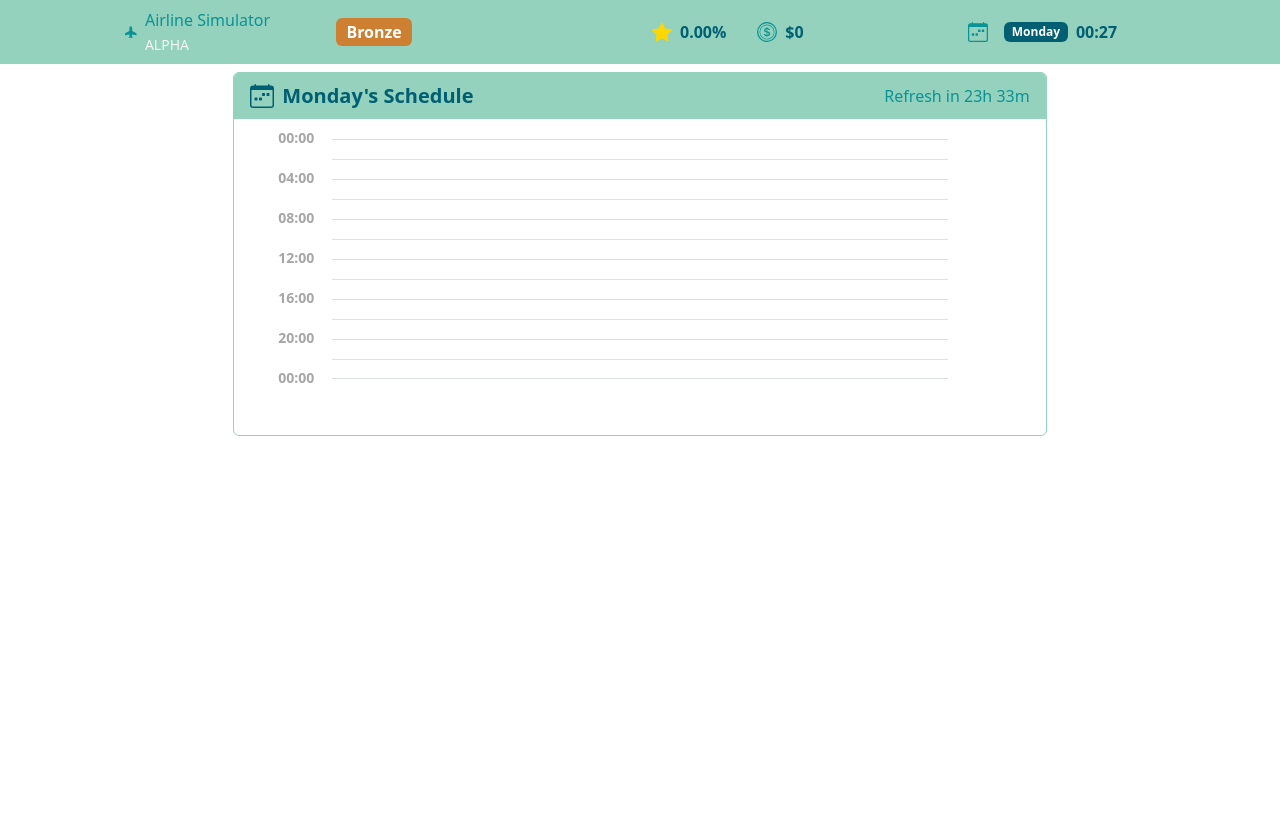
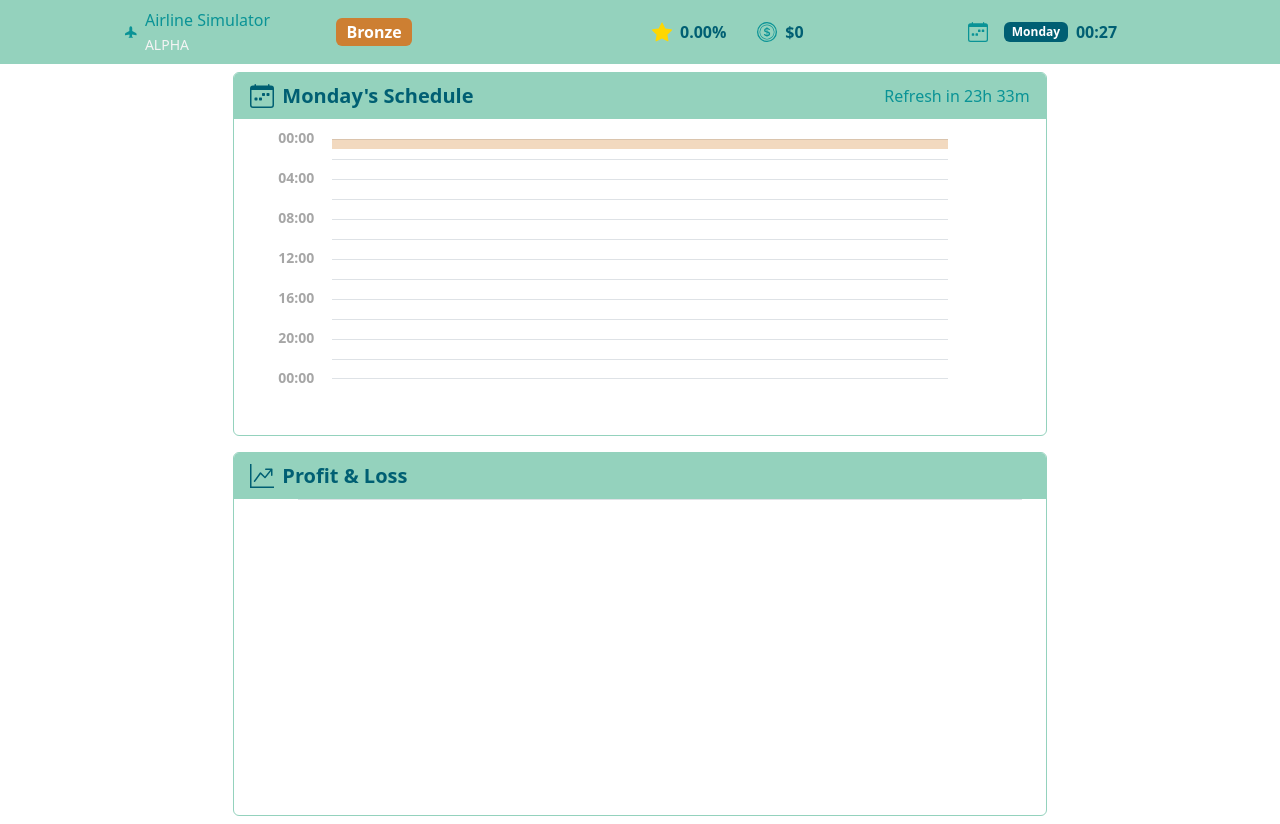
Before and after one commit to arkadiuszkrzysztof/airlinemanager, a React (Create React App) app in the folder webapp/: page /dashboard in a window 1280 px wide. Before the commit the page ends 800 px from the top, so only its background shows below. Built offline with nearby package versions, Linux system fonts and the light colour scheme.

Commit message:
Added Profit&Loss widget with simple chart generation

```diff
--- a/webapp/src/components/widgets/FlightsPreview.tsx
+++ b/webapp/src/components/widgets/FlightsPreview.tsx
@@ -72,6 +72,7 @@ const FlightsPreview: React.FC<Props> = ({ Controllers, fullWidth = false }): Re
               {getSchedulesForToday().map((bucket, index) =>
                 <Col key={`bucket-${index}`} style={{ position: 'relative' }}>
                   <TimetableGrid />
+                  <div className='position-absolute bg-warning opacity-25' style={{ top: `${Controllers.Clock.playtime % Timeframes.DAY / 6 + 15}px`, width: '100%', height: '10px', margin: '0 -12px' }}></div>
                   {bucket.map((schedule) =>
                       <OverlayTrigger
                         placement="bottom"
--- /dev/null
+++ b/webapp/src/components/widgets/PNLPreview.tsx
@@ -0,0 +1,159 @@
+import React, { type ReactElement } from 'react'
+import { Card, Col, OverlayTrigger, Row, Tooltip } from 'react-bootstrap'
+
+import { type Controllers } from '../../controllers/GameController'
+import { GraphUpArrow } from 'react-bootstrap-icons'
+import { type PNLRecord } from '../../controllers/AirlineController'
+import { Timeframes } from '../../controllers/helpers/Clock'
+import type { CostsBreakdown, RevenuesBreakdown } from '../../controllers/ContractsController'
+import RevenueBreakdownTooltip from '../tooltips/RevenueBreakdownTooltip'
+import CostBreakdownTooltip from '../tooltips/CostBreakdownTooltip'
+
+interface Props {
+  Controllers: Controllers
+  fullWidth?: boolean
+}
+
+interface PNLChartData {
+  data: Array<{
+    month: string
+    costs: CostsBreakdown
+    revenue: RevenuesBreakdown
+  }>
+  maxTotal: number
+  scale: {
+    step: number
+    numberOfSteps: number
+    max: number
+  }
+}
+
+const preparePNLData = (Controllers: Controllers): PNLChartData => {
+  const result: PNLChartData = {
+    data: [],
+    maxTotal: 0,
+    scale: {
+      step: 0,
+      numberOfSteps: 0,
+      max: 0
+    }
+  }
+
+  Object.entries(Controllers.Airline.PNL)
+    .sort(([a]: [string, PNLRecord], [b]: [string, PNLRecord]) => parseInt(a) - parseInt(b))
+    .slice(-6)
+    .forEach(([monthPlaytime, record]: [string, PNLRecord]) => {
+      const totalcosts = record.costs.cancellationFee + record.costs.fuel + record.costs.maintenance + record.costs.downpayment + record.costs.landing + record.costs.leasing + record.costs.passenger + record.costs.purchasing
+      const totalRevenue = record.revenue.business + record.revenue.economy + record.revenue.first + record.revenue.selling
+
+      result.data.push({
+        month: (Controllers.Clock.playtime - parseInt(monthPlaytime) < Timeframes.MONTH ? 'Current Month' : `Last -${Math.floor((Controllers.Clock.playtime - parseInt(monthPlaytime)) / Timeframes.MONTH)}`),
+        costs: {
+          ...record.costs,
+          total: totalcosts
+        },
+        revenue: {
+          ...record.revenue,
+          total: totalRevenue
+        }
+      })
+      result.maxTotal = Math.floor(Math.max(result.maxTotal, totalcosts, totalRevenue))
+    })
+
+  result.scale.step = Math.pow(10, result.maxTotal.toString().length - 1)
+  result.scale.numberOfSteps = Math.ceil(result.maxTotal / result.scale.step)
+  result.scale.max = result.scale.step * result.scale.numberOfSteps
+
+  return result
+}
+
+const formatScale = (value: number, showDecimal: boolean = false): string => {
+  if (value >= 1000000 && Math.floor(value / 1000000) < 10 && showDecimal) {
+    return `${(Math.floor(value / 100000) / 10).toFixed(1)}M`
+  } else if (value >= 1000000) {
+    return `${Math.floor(value / 1000000)}M`
+  } else if (value >= 1000 && Math.floor(value / 1000) < 10 && showDecimal) {
+    return `${(Math.floor(value / 100) / 10).toFixed(1)}K`
+  } else if (value >= 1000) {
+    return `${Math.floor(value / 1000)}K`
+  } else {
+    return `${Math.floor(value)}`
+  }
+}
+
+const getScale = (pnlData: PNLChartData): ReactElement[] => {
+  const content: ReactElement[] = []
+
+  for (let i = 0; i <= pnlData.scale.numberOfSteps; i++) {
+    content.push(
+      <div key={`scale-${i}`} className='position-absolute start-0 border-top' style={{ bottom: `${(i * pnlData.scale.step) / pnlData.scale.max * 250 + 24}px` }}>
+        {i > 0 && <span className='position-absolute small text-grey-dark fw-bold' style={{ marginLeft: '-50px', marginTop: '-12px' }}>{`$${formatScale(i * pnlData.scale.step)}`}</span>}
+      </div>
+    )
+  }
+
+  return content
+}
+
+const FlightsPreview: React.FC<Props> = ({ Controllers, fullWidth = false }): ReactElement => {
+  const [pnlData] = React.useState<PNLChartData>(preparePNLData(Controllers))
+
+  return (
+    <Col xs={12} md={11} lg={9} xl={8} xxl={fullWidth ? 10 : 5} xxxl={fullWidth ? 10 : 5}>
+      <Card className='p-0 m-2 border-secondary' >
+        <Card.Header className='position-sticky bg-secondary border-0 d-flex align-items-center justify-content-between'>
+          <div className='d-flex align-items-center'>
+            <GraphUpArrow size={24} className='text-dark me-2' />
+            <span className='text-dark fw-bold fs-5'>Profit & Loss</span>
+          </div>
+        </Card.Header>
+        <Card.Body className='d-flex flex-column mh-400 overflow-auto pt-0 pb-2'>
+          <Row className='mx-2 mb-2 position-relative ms-5' style={{ height: '300px' }}>
+            {getScale(pnlData)}
+            {pnlData.data.map((record) => (
+              <Col key={`${record.month}-graphs`} style={{ zIndex: 2 }}>
+                <Row className='align-items-end gx-2' style={{ height: 'calc(100% - 24px)' }}>
+                  <OverlayTrigger placement="bottom" overlay={<Tooltip className='tooltip-medium' style={{ position: 'fixed' }}><CostBreakdownTooltip costs={record.costs} showTotal /></Tooltip>}>
+                    <Col key={`${record.month}-costs`} className='d-flex flex-wrap align-items-stretch justify-content-end'>
+                      <div className='pnlBar fw-bold small text-center'>{formatScale(record.costs.total, true)}</div>
+                      {Object.keys(record.costs).filter((key) => key !== 'total').map((key, index) => {
+                        const value = record.costs[key as keyof typeof record.costs]
+
+                        if (value !== undefined && value !== 0) {
+                          return (<div key={`${record.month}-${key}`} className={`pnlBar bg-warning-scale-${8 - index}`} style={{ height: `${Math.round(value / pnlData.scale.max * 250)}px` }}></div>)
+                        }
+
+                        return null
+                      })}
+                    </Col>
+                  </OverlayTrigger>
+                  <OverlayTrigger placement="bottom" overlay={<Tooltip className='tooltip-medium' style={{ position: 'fixed' }}><RevenueBreakdownTooltip revenues={record.revenue} showTotal /></Tooltip>}>
+                    <Col key={`${record.month}-revenues`} className='d-flex flex-wrap align-items-stretch justify-content-end'>
+                    <div className='pnlBar fw-bold small text-center'>{formatScale(record.revenue.total, true)}</div>
+                      {Object.keys(record.revenue).filter((key) => key !== 'total').map((key, index) => {
+                        const value = record.revenue[key as keyof typeof record.revenue]
+
+                        if (value !== undefined && value !== 0) {
+                          return (<div key={`${record.month}-${key}`} className={`pnlBar bg-success-scale-${8 - index}`} style={{ height: `${Math.round(value / pnlData.scale.max * 250)}px` }}></div>)
+                        }
+
+                        return null
+                      })}
+                    </Col>
+                  </OverlayTrigger>
+                </Row>
+                <Row className='justify-content-center small fw-bold'>
+                  {record.month}
+                </Row>
+              </Col>
+            )
+
+            )}
+          </Row>
+        </Card.Body>
+      </Card>
+    </Col>
+  )
+}
+
+export default FlightsPreview
--- a/webapp/src/controllers/AirlineController.ts
+++ b/webapp/src/controllers/AirlineController.ts
@@ -18,7 +18,7 @@ export interface PNLRecord {
     first: number
     selling: number
   }
-  expenses: {
+  costs: {
     fuel: number
     maintenance: number
     leasing: number
@@ -134,6 +134,10 @@ export class AirlineController {
     return this._name
   }
 
+  get PNL (): Record<number, PNLRecord> {
+    return this._pnl
+  }
+
   public buyPlane (plane: Plane): void {
     if (this._cash < plane.pricing.purchase) {
       return
@@ -191,7 +195,7 @@ export class AirlineController {
     const thisMonthPNL = this.getThisMonthPNLRecord()
 
     thisMonthPNL.statistics.numberOfPlanes += 1
-    thisMonthPNL.expenses.downpayment += plane.pricing.leaseDownpayment
+    thisMonthPNL.costs.downpayment += plane.pricing.leaseDownpayment
 
     LocalStorage.setPNL(this._pnl)
 
@@ -206,7 +210,7 @@ export class AirlineController {
     const thisMonthPNL = this.getThisMonthPNLRecord()
 
     thisMonthPNL.statistics.numberOfPlanes -= 1
-    thisMonthPNL.expenses.cancellationFee += plane.pricing.leaseCancellationFee
+    thisMonthPNL.costs.cancellationFee += plane.pricing.leaseCancellationFee
 
     LocalStorage.setPNL(this._pnl)
 
@@ -221,7 +225,7 @@ export class AirlineController {
     const thisMonthPNL = this.getThisMonthPNLRecord()
 
     thisMonthPNL.statistics.numberOfPlanes += 1
-    thisMonthPNL.expenses.purchasing += plane.pricing.purchase
+    thisMonthPNL.costs.purchasing += plane.pricing.purchase
 
     LocalStorage.setPNL(this._pnl)
 
@@ -257,11 +261,11 @@ export class AirlineController {
     thisMonthPNL.revenue.business += schedule.option.revenue.business
     thisMonthPNL.revenue.first += schedule.option.revenue.first
 
-    thisMonthPNL.expenses.fuel += schedule.option.cost.fuel
-    thisMonthPNL.expenses.maintenance += schedule.option.cost.maintenance
-    thisMonthPNL.expenses.landing += schedule.option.cost.landing
-    thisMonthPNL.expenses.passenger += schedule.option.cost.passenger
-    thisMonthPNL.expenses.leasing += schedule.option.cost.leasing
+    thisMonthPNL.costs.fuel += schedule.option.cost.fuel
+    thisMonthPNL.costs.maintenance += schedule.option.cost.maintenance
+    thisMonthPNL.costs.landing += schedule.option.cost.landing
+    thisMonthPNL.costs.passenger += schedule.option.cost.passenger
+    thisMonthPNL.costs.leasing += schedule.option.cost.leasing
 
     LocalStorage.setPNL(this._pnl)
 
--- a/webapp/src/controllers/ContractsController.ts
+++ b/webapp/src/controllers/ContractsController.ts
@@ -7,24 +7,29 @@ import { LocalStorage } from './helpers/LocalStorage'
 import { ScheduleController } from './ScheduleController'
 import { getRandomCharacters } from './helpers/Helpers'
 
-export interface ContractOptionCosts {
+export interface CostsBreakdown {
   fuel: number
   maintenance: number
   leasing: number
   landing: number
   passenger: number
+  cancellationFee?: number
+  downpayment?: number
+  purchasing?: number
   total: number
 }
-export interface ContractOptionRevenues {
+export interface RevenuesBreakdown {
   economy: number
   business: number
   first: number
+  selling?: number
   total: number
 }
+
 export interface ContractOption {
   asset: HangarAsset
-  cost: ContractOptionCosts
-  revenue: ContractOptionRevenues
+  cost: CostsBreakdown
+  revenue: RevenuesBreakdown
   profit: number
   utilization: number
   flightTime: number
@@ -94,7 +99,7 @@ export class ContractsController {
     return contracts
   }
 
-  private calculateCost (contract: Contract, asset: HangarAsset): ContractOptionCosts {
+  private calculateCost (contract: Contract, asset: HangarAsset): CostsBreakdown {
     const econonyPassengers = Math.min(contract.demand.economy, asset.plane.maxSeating.economy)
     const businessPassengers = Math.min(contract.demand.business, asset.plane.maxSeating.business)
     const firstPassengers = Math.min(contract.demand.first, asset.plane.maxSeating.first)
@@ -118,7 +123,7 @@ export class ContractsController {
     }
   }
 
-  private calculateRevenue (contract: Contract, asset: HangarAsset, passengers: { economy: number, business: number, first: number }): ContractOptionRevenues {
+  private calculateRevenue (contract: Contract, asset: HangarAsset, passengers: { economy: number, business: number, first: number }): RevenuesBreakdown {
     const duration = contract.distance / asset.plane.cruiseSpeed
 
     const economyTicketsRevenue = Math.floor(passengers.economy * 75 * duration * 2) + passengers.economy * 15 * 2
--- a/webapp/src/tabs/Dashboard.tsx
+++ b/webapp/src/tabs/Dashboard.tsx
@@ -3,6 +3,7 @@ import React from 'react'
 import { type Contract } from '../models/Contract'
 import { type Controllers } from '../controllers/GameController'
 import FlightsPreview from '../components/widgets/FlightsPreview'
+import PNLPreview from '../components/widgets/PNLPreview'
 
 interface Props {
   contracts: Contract[]
@@ -13,6 +14,7 @@ const Dashboard: React.FC<Props> = ({ Controllers }) => {
   return (
     <>
       <FlightsPreview Controllers={Controllers} fullWidth />
+      <PNLPreview Controllers={Controllers} />
     </>
   )
 }
```
Also changed, not shown: webapp/src/components/tooltips/CostBreakdownTooltip.tsx (+18 -2 lines), webapp/src/components/tooltips/RevenueBreakdownTooltip.tsx (+10 -2 lines), webapp/src/custom.scss (+21 -0 lines).
